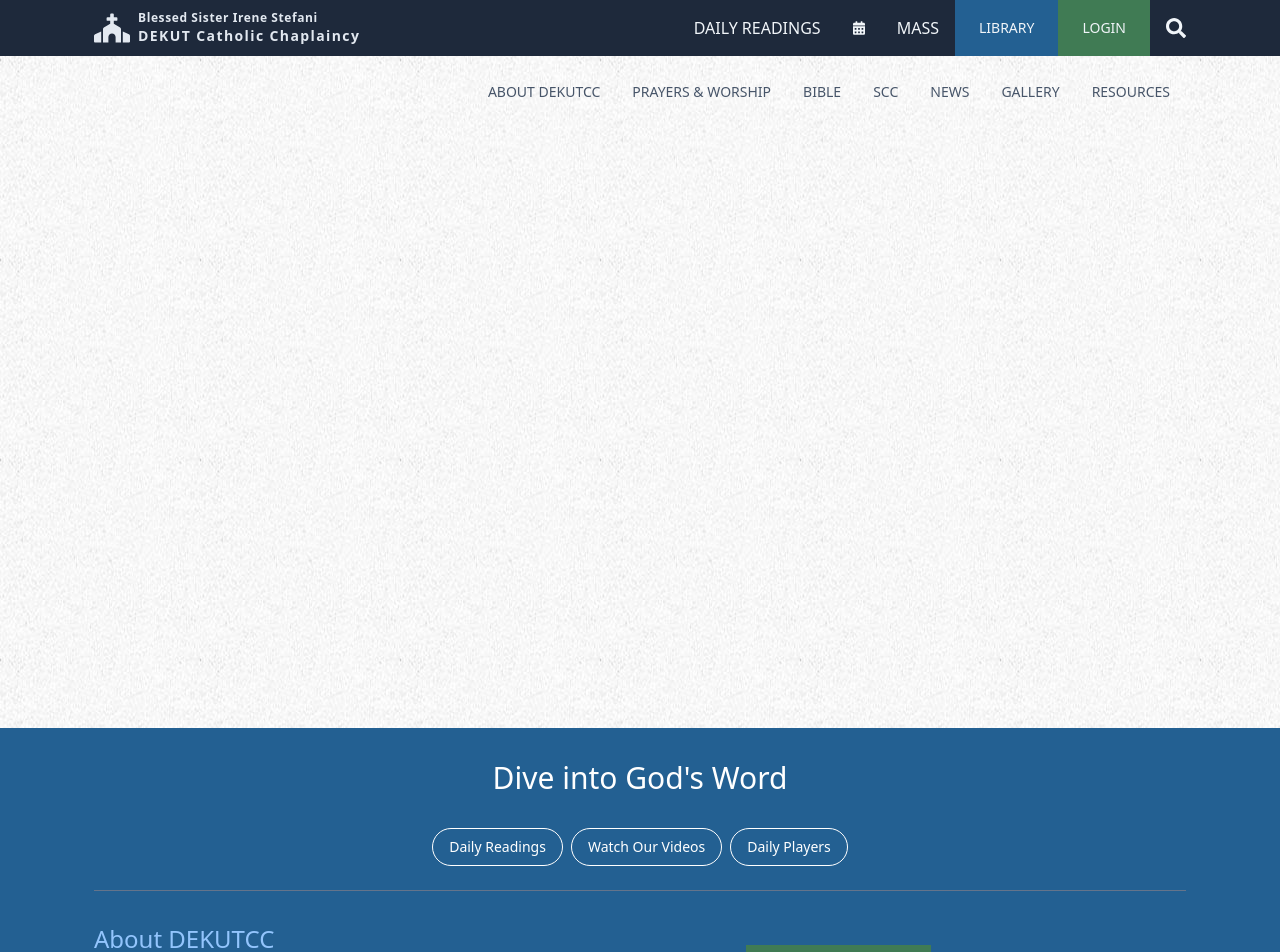
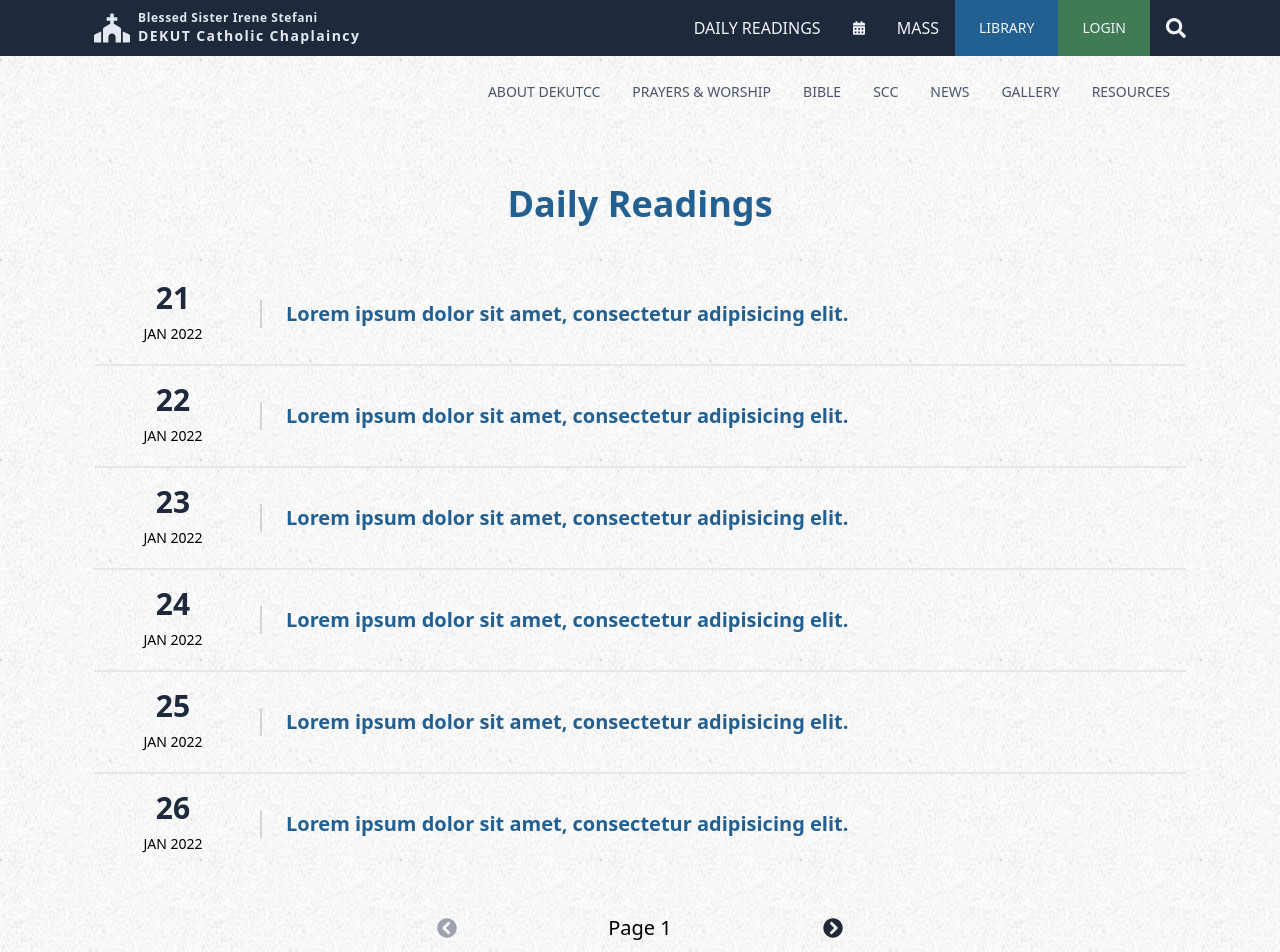
Before and after one commit to marville001/caweb-new, a React (Create React App) app: page /daily-readings in a window 1280 px wide. Shown: the top 952 px of the page. Built offline with nearby package versions, Linux system fonts and the light colour scheme.

Commit message:
Added daily readings page

```diff
--- a/src/App.js
+++ b/src/App.js
@@ -3,6 +3,7 @@ import Footer from "./components/Footer";
 import Header from "./components/Header";
 import About from "./pages/About";
 import Contact from "./pages/Contact";
+import DailyReadings from "./pages/DailyReadings";
 import Events from "./pages/Events";
 import ForgotPassword from "./pages/ForgotPassword";
 import GetConnected from "./pages/GetConnected";
@@ -30,6 +31,7 @@ function App() {
           <Route exact path="/contact-us" element={<Contact />} />
           <Route exact path="/leadership" element={<Leadership />} />
           <Route exact path="/leadership/scc" element={<SccLeadership />} />
+          <Route exact path="/daily-readings" element={<DailyReadings />} />
           <Route exact path="/get-connected" element={<GetConnected />} />
         </Routes>
       </div>
--- /dev/null
+++ b/src/components/CalendarListing.jsx
@@ -0,0 +1,27 @@
+import React from "react";
+
+const CalendarListing = ({ daily }) => {
+  return (
+    <div className="my-10 divide-y-2 divide-gray-200ra">
+      {[1, 2, 3, 4, 5, 6].map((i) => (
+        <div className="flex flex-col md:flex-row md:divide-x-2 divide-gray-300 py-4 hover:bg-white cursor-pointer shadow-all px-4">
+          <div className="md:pr-6 min-w-[150px]">
+            <h3 className="text-slate-800 text-center font-bold text-2xl md:text-3xl">
+              {daily ? 20 + i : 20 + i + "-" + (22 + i)}
+            </h3>
+            <p className="text-xs md:text-sm  md:mt-2 font-medium text-center">
+              JAN 2022
+            </p>
+          </div>
+          <div className="md:pl-6 flex justify-center my-5 items-center">
+            <p className="md:text-xl text-dodge-blue font-bold text-center">
+              Lorem ipsum dolor sit amet, consectetur adipisicing elit.
+            </p>
+          </div>
+        </div>
+      ))}
+    </div>
+  );
+};
+
+export default CalendarListing;
--- /dev/null
+++ b/src/pages/DailyReadings.jsx
@@ -0,0 +1,25 @@
+import React from "react";
+import { FaChevronCircleLeft, FaChevronCircleRight } from "react-icons/fa";
+import CalendarListing from "../components/CalendarListing";
+
+const DailyReadings = () => {
+  return (
+    <div className="container  py-14">
+      <h1 className="text-3xl md:text-4xl text-center text-dodge-blue font-bold">
+        Daily Readings
+      </h1>
+
+      {/* Listing */}
+      <CalendarListing daily />
+
+      {/* Page switch */}
+      <div className="flex justify-between items-center px-6 w-8/12 md:w-5/12 mx-auto">
+            <FaChevronCircleLeft className=" text-gray-400 text-xl cursor-pointer" />
+            <h2 className="text-xl font-medium">Page 1</h2>
+            <FaChevronCircleRight className=" text-gray-800 text-xl cursor-pointer" />
+        </div>
+    </div>
+  );
+};
+
+export default DailyReadings;
--- a/src/pages/Events.jsx
+++ b/src/pages/Events.jsx
@@ -1,6 +1,7 @@
 import React from "react";
 import { Link } from "react-router-dom";
 import { FaChevronCircleLeft, FaChevronCircleRight, FaChevronDown } from "react-icons/fa";
+import CalendarListing from "../components/CalendarListing";
 const Events = () => {
   return (
     <div className="container  py-14">
@@ -21,7 +22,7 @@ const Events = () => {
               className="md:ml-5 border-slate-800 border-2 p-2 px-4 uppercase text-slate-800 hover:bg-slate-800 hover:text-white font-medium text-md"
               to="events/past"
             >
-              Daily readings
+              PAST events
             </Link>
           </div>
           <div className="flex gap-6">
@@ -32,26 +33,10 @@ const Events = () => {
         </div>
 
         {/* Events listing */}
-        <div className="my-10 divide-y-2 divide-gray-200ra">
-          {[1, 2, 3, 4, 5, 6].map((i) => (
-            <div className="flex flex-col md:flex-row md:divide-x-2 divide-gray-300 py-4 hover:bg-white cursor-pointer shadow-all px-4">
-              <div className="md:pr-6 min-w-[150px]">
-                <h3 className="text-slate-800 text-center font-bold text-2xl md:text-3xl">
-                  {20 + i}-{22 + i}
-                </h3>
-                <p className="text-xs md:text-sm  md:mt-2 font-medium text-center">JAN 2022</p>
-              </div>
-              <div className="md:pl-6 flex justify-center my-5 items-center">
-                <p className="md:text-xl text-dodge-blue font-bold text-center">
-                  Lorem ipsum dolor sit amet, consectetur adipisicing elit.
-                </p>
-              </div>
-            </div>
-          ))}
-        </div>
+        <CalendarListing />
 
         {/* Page switch */}
-        <div className="flex justify-between items-center px-6 w-5/12 mx-auto">
+        <div className="flex justify-between items-center px-6 w-8/12 md:w-5/12 mx-auto">
             <FaChevronCircleLeft className=" text-gray-400 text-xl cursor-pointer" />
             <h2 className="text-xl font-medium">Page 1</h2>
             <FaChevronCircleRight className=" text-gray-800 text-xl cursor-pointer" />
```
